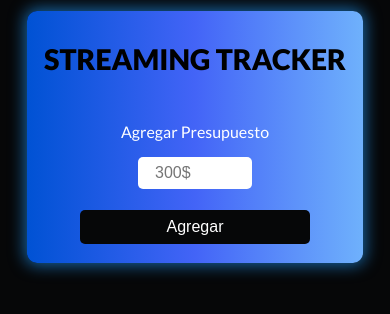
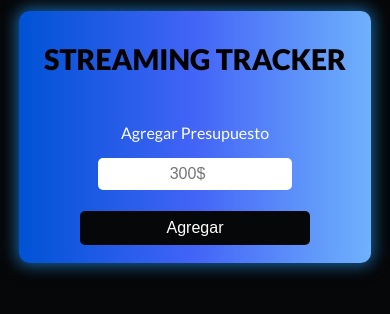
Before and after one commit to KevHLJob/tracker-streaming, a React (Vite) app: page / in a window 390 px wide. Shown: the top 314 px of the page. Built offline with nearby package versions, Linux system fonts and the light colour scheme.

Commit message:
change and align items

```diff
--- a/src/App.css
+++ b/src/App.css
@@ -163,10 +163,11 @@ p.author a {
 /* mobile device */
 @media screen and (min-width: 340px) and (max-width: 600px){
 input{
-  width: 5rem;
+  width: 10rem;
+  text-align: center;
 }
 .App{
-  width: 21rem;
+  width: 22rem;
 }
 .main-form{
   display: contents;
```
